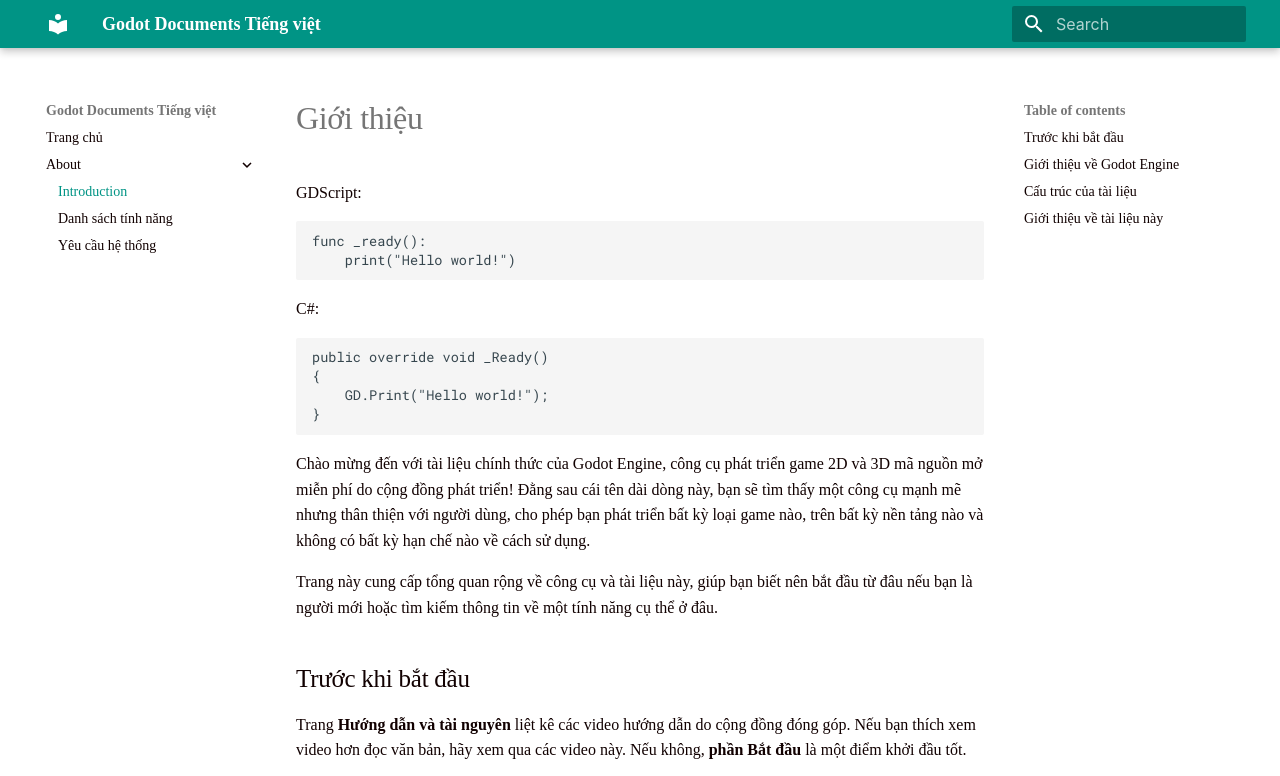
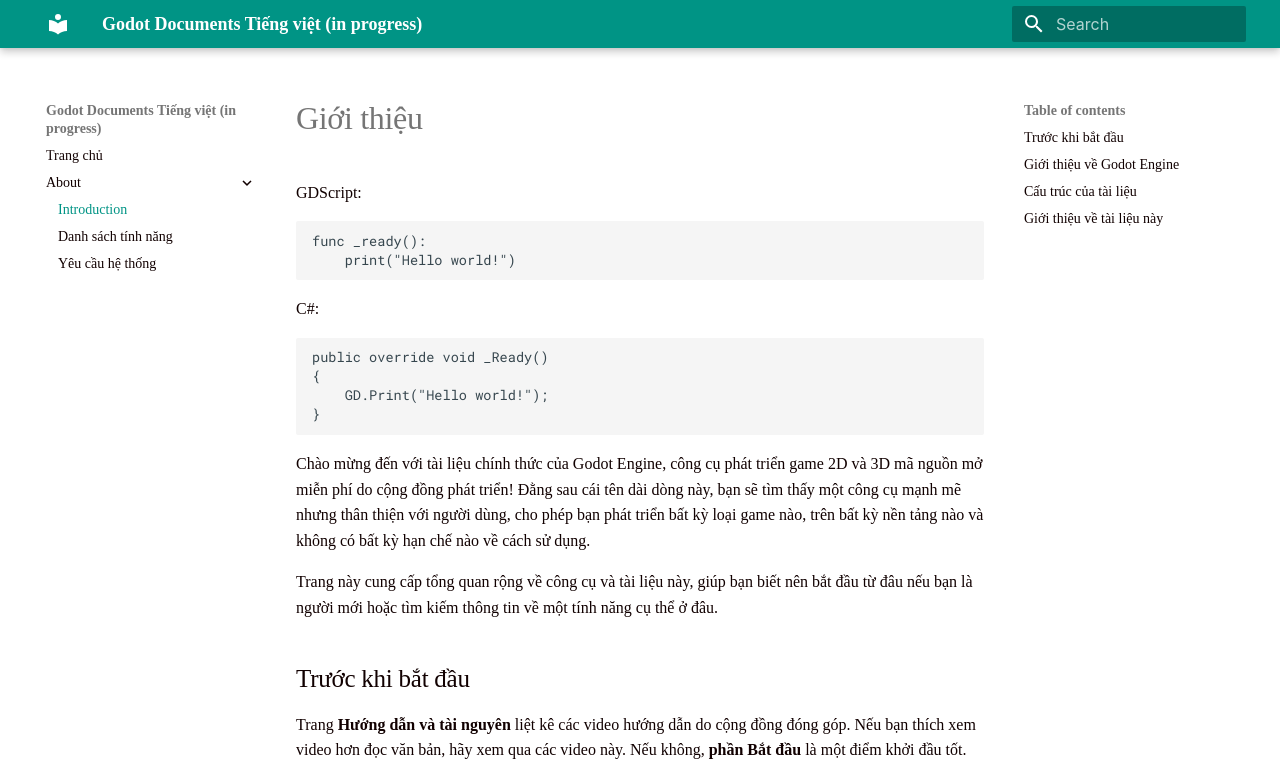
Before and after one commit to ShenRien/GodotTiengViet, a plain HTML site: page About/Introduction/index.html in a window 1280 px wide. Shown: the top 776 px of the page. Drawn offline with Linux system fonts and the light colour scheme.

Commit message:
change title docs to in progress

```diff
--- a/About/Introduction/index.html
+++ b/About/Introduction/index.html
@@ -23,7 +23,7 @@
 
 
 
-        <title>Introduction - Godot Documents Tiếng việt</title>
+        <title>Introduction - Godot Documents Tiếng việt (in progress)</title>
 
 
 
@@ -90,7 +90,7 @@
 
 <header class="md-header md-header--shadow" data-md-component="header">
   <nav class="md-header__inner md-grid" aria-label="Header">
-    <a href="../.." title="Godot Documents Tiếng việt" class="md-header__button md-logo" aria-label="Godot Documents Tiếng việt" data-md-component="logo">
+    <a href="../.." title="Godot Documents Tiếng việt (in progress)" class="md-header__button md-logo" aria-label="Godot Documents Tiếng việt (in progress)" data-md-component="logo">
 
 
   <svg xmlns="http://www.w3.org/2000/svg" viewBox="0 0 24 24"><path d="M12 8a3 3 0 0 0 3-3 3 3 0 0 0-3-3 3 3 0 0 0-3 3 3 3 0 0 0 3 3m0 3.54C9.64 9.35 6.5 8 3 8v11c3.5 0 6.64 1.35 9 3.54 2.36-2.19 5.5-3.54 9-3.54V8c-3.5 0-6.64 1.35-9 3.54"/></svg>
@@ -104,7 +104,7 @@
       <div class="md-header__ellipsis">
         <div class="md-header__topic">
           <span class="md-ellipsis">
-            Godot Documents Tiếng việt
+            Godot Documents Tiếng việt (in progress)
           </span>
         </div>
         <div class="md-header__topic" data-md-component="header-topic">
@@ -188,13 +188,13 @@
 
 <nav class="md-nav md-nav--primary" aria-label="Navigation" data-md-level="0">
   <label class="md-nav__title" for="__drawer">
-    <a href="../.." title="Godot Documents Tiếng việt" class="md-nav__button md-logo" aria-label="Godot Documents Tiếng việt" data-md-component="logo">
+    <a href="../.." title="Godot Documents Tiếng việt (in progress)" class="md-nav__button md-logo" aria-label="Godot Documents Tiếng việt (in progress)" data-md-component="logo">
 
 
   <svg xmlns="http://www.w3.org/2000/svg" viewBox="0 0 24 24"><path d="M12 8a3 3 0 0 0 3-3 3 3 0 0 0-3-3 3 3 0 0 0-3 3 3 3 0 0 0 3 3m0 3.54C9.64 9.35 6.5 8 3 8v11c3.5 0 6.64 1.35 9 3.54 2.36-2.19 5.5-3.54 9-3.54V8c-3.5 0-6.64 1.35-9 3.54"/></svg>
 
     </a>
-    Godot Documents Tiếng việt
+    Godot Documents Tiếng việt (in progress)
   </label>
 
   <ul class="md-nav__list" data-md-scrollfix>
```
Also changed, not shown: 404.html (+5 -5 lines), About/System requirements/index.html (+5 -5 lines), About/list-of-features/index.html (+5 -5 lines), index.html (+5 -5 lines), 1 other file.
